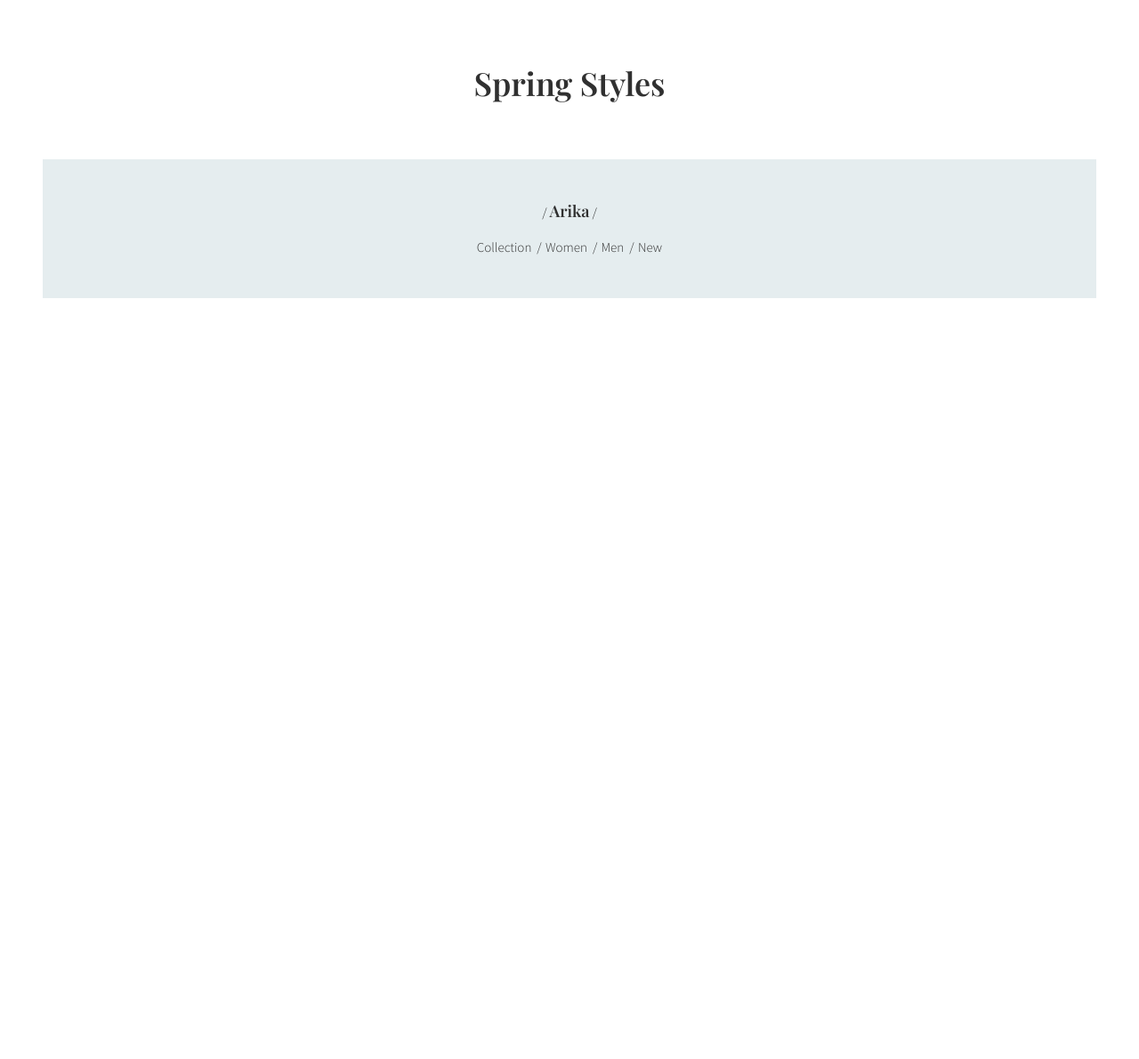
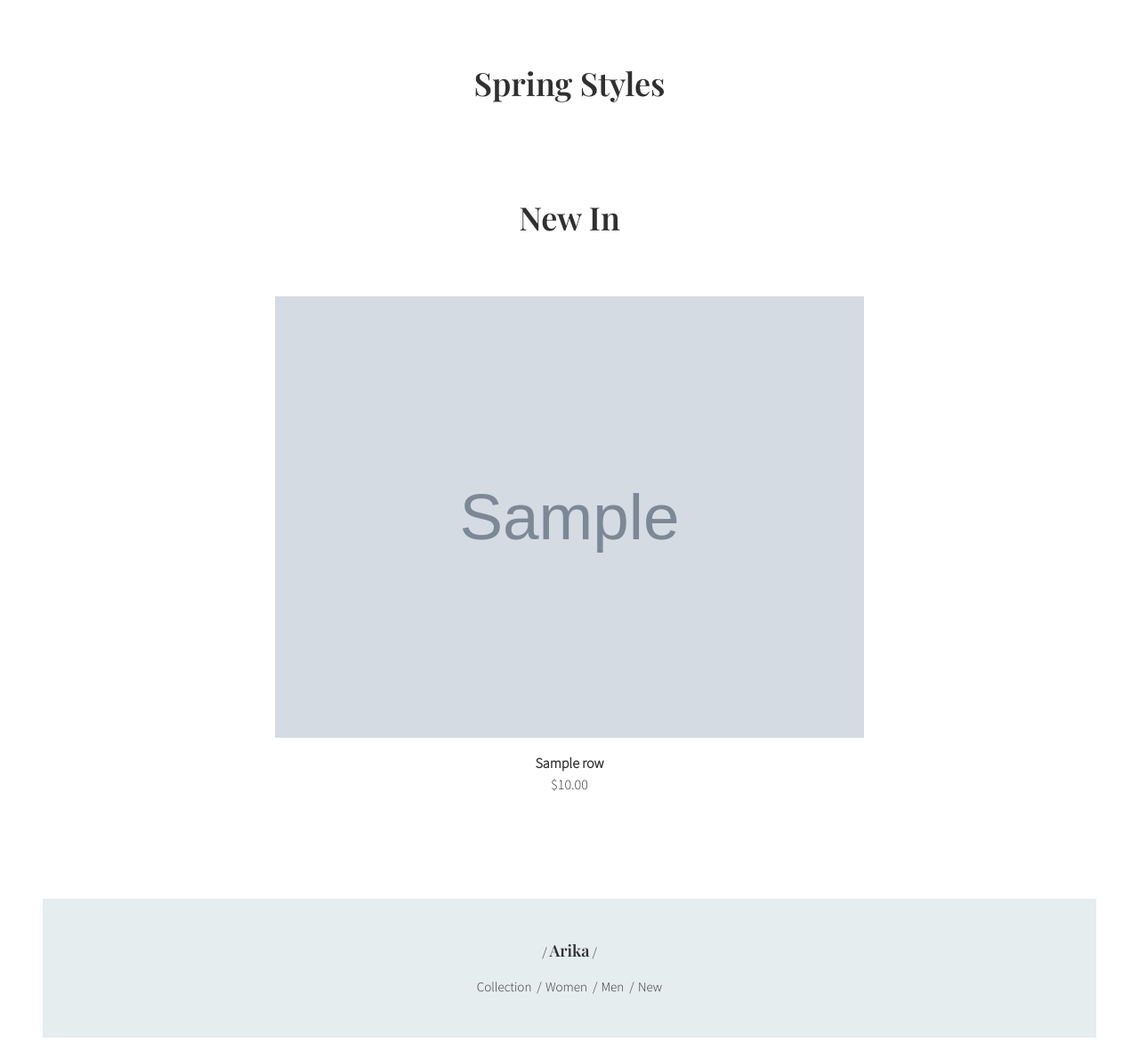
Before and after one commit to aaron-cys/cc-a3, a Flask app: template templates/index.html in a window 1280 px wide. Shown: the part 102-1292 px from the top of the page at 89% size. Before the commit the page ends 437 px from the top, so only its background shows below. Run offline with Flask 2, Linux system fonts and the light colour scheme; the template is opened without the code that fills it: most values are stand-ins (such as "Sample title", 1, 10 or a date in 2020); grey boxes marked "Sample" are stand-in pictures; some libraries are stand-ins or nearby versions.

```diff
--- a/main.py
+++ b/main.py
@@ -23,8 +23,9 @@ app.register_blueprint(collection)
 @app.route('/')
 def index():
     product_list = get_products()
+    new = get_new()
 
-    return render_template('index.html', product_list=product_list)
+    return render_template('index.html', product_list=product_list, new=new)
 
 # Login
 @app.route('/login', methods=['GET', 'POST'])
@@ -52,6 +53,18 @@ def get_products(dynamodb=None):
     )
     return response['Items']
 
+# Scan and get 'New' products from 'product' table
+def get_new(dynamodb=None):
+    if not dynamodb:
+        dynamodb = boto3.resource('dynamodb', region_name='ap-southeast-2',
+        aws_access_key_id=aws_access_key_id, aws_secret_access_key=aws_secret_access_key)
+
+    table = dynamodb.Table('product')
+    response = table.scan(
+        FilterExpression=Attr('category').eq("New")
+    )
+    return response['Items']
+
 # Run App
 if __name__ == "__main__":
     app.run(host='127.0.0.1', port=8080, debug=True)
--- a/templates/index.html
+++ b/templates/index.html
@@ -27,6 +27,24 @@
     {% endfor %}
   </div>
 
+  <h1 class="stylised-header" style="margin-top: 3em; margin-bottom: -1.5em;">New In</h1>
+
+  <table class="col-product-table">
+    {% for row in new | batch(3) %}
+    <tr>
+      {% for n in row %}
+      {% if n['name'] %}
+        <td>
+          <img class="product-img" src="{{ n['img_url'] }}">
+          <p class="mt-3"><strong>{{ n['name'] }}</strong></p>
+          <p style="margin-top: -1em;">${{ n['price'] }}.00</p>
+        </td>
+      {% endif %}
+      {% endfor %}
+    </tr>
+    {% endfor %}
+  </table>
+
 
   <footer>
     <p>/ <a id="footer-header-link" href="/">Arika</a> /</p>
```
